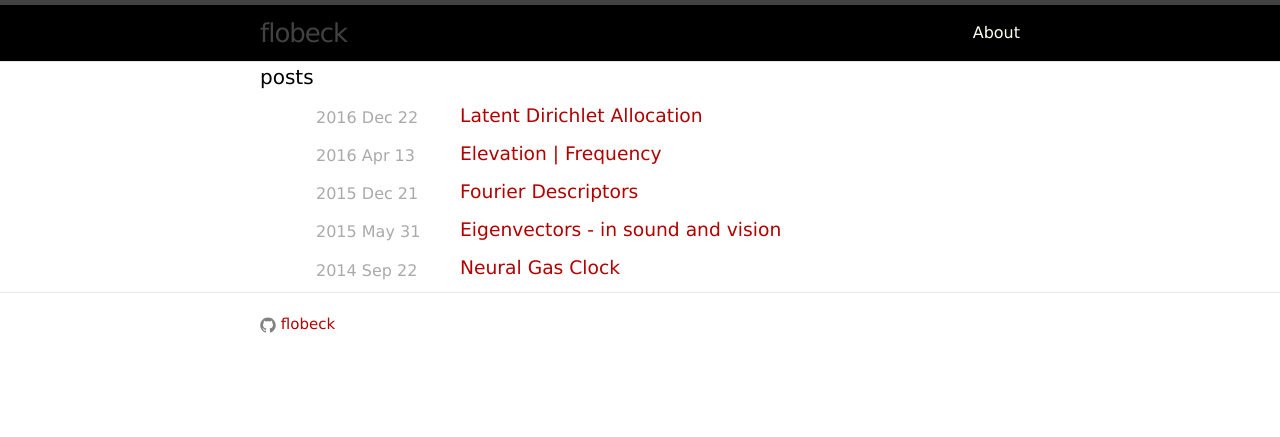
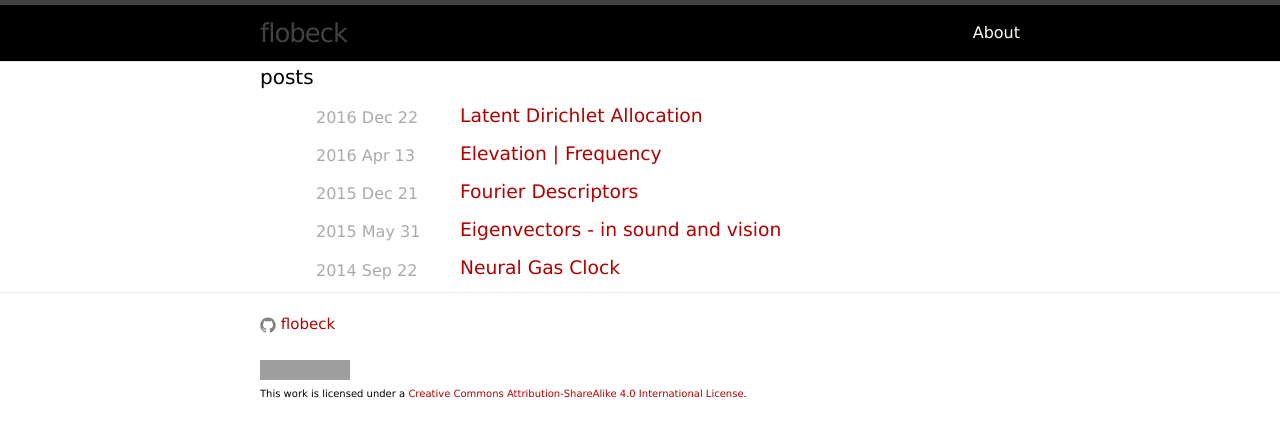
Before and after one commit to flobeck/flobeck.github.io, a Jekyll site: the page built from index.html, in a window 1280 px wide. Shown: the top 437 px of the page. Built offline with Jekyll 4.4.1, drawn with Linux system fonts in a browser that asks for light colours; grey boxes are pictures that could not be loaded.

Commit message:
add creative commons and reduce size of computer image

```diff
--- a/_includes/footer.html
+++ b/_includes/footer.html
@@ -44,6 +44,10 @@
       </div>
     </div>
 
+    <font size="1">
+    <a rel="license" href="http://creativecommons.org/licenses/by-sa/4.0/"><img alt="Creative Commons License" style="border-width:0" src="https://i.creativecommons.org/l/by-sa/4.0/88x31.png" /></a><br />This work is licensed under a <a rel="license" href="http://creativecommons.org/licenses/by-sa/4.0/">Creative Commons Attribution-ShareAlike 4.0 International License</a>.
+    </font>
+
   </div>
 
 </footer>
```
